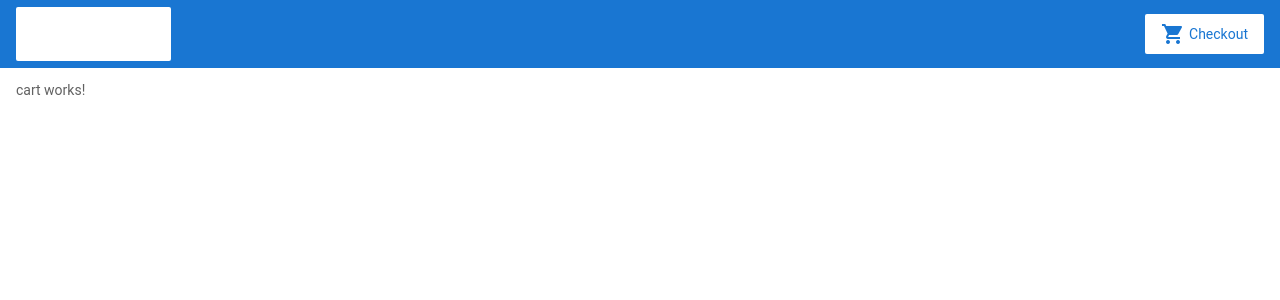
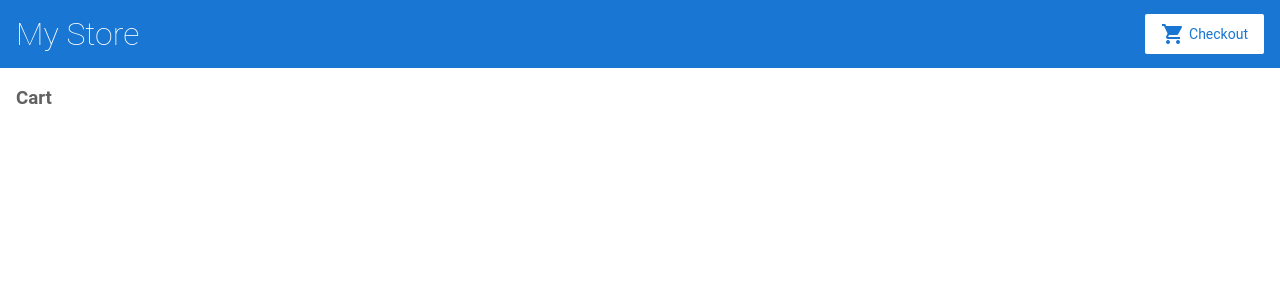
Before and after one commit to DMarcRQ/angular-dnzcju-ttt5z4, an Angular app: page /cart in a window 1280 px wide. Shown: the top 300 px of the page. Built offline with nearby package versions, Linux system fonts and the light colour scheme.

Commit message:
3 files modified

```diff
--- a/src/app/cart/cart.component.html
+++ b/src/app/cart/cart.component.html
@@ -1 +1,6 @@
-<p>cart works!</p>
+<h3>Cart</h3>
+
+<div class="cart-item" *ngFor="let item of items">
+  <span>{{ item.name }}</span>
+  <span>{{ item.price | currency }}</span>
+</div>
--- a/src/app/cart/cart.component.ts
+++ b/src/app/cart/cart.component.ts
@@ -1,4 +1,5 @@
 import { Component, OnInit } from '@angular/core';
+import { CartService } from '../cart.service';
 
 @Component({
   selector: 'app-cart',
@@ -7,7 +8,11 @@
 })
 export class CartComponent implements OnInit {
 
-  constructor() { }
+  items = this.cartService.getItems();
+
+  constructor(
+    private cartService: CartService
+  ) { }
 
   ngOnInit(): void {
   }
--- a/src/app/top-bar/top-bar.component.html
+++ b/src/app/top-bar/top-bar.component.html
@@ -1,8 +1,8 @@
-<a routerLink="/cart" class="button fancy-button">
+<a [routerLink]="['/']">
   <h1>My Store</h1>
 </a>
 
-<a class="button fancy-button"><i class="material-icons">shopping_cart</i>Checkout</a>
+<a routerLink="/cart" class="button fancy-button"><i class="material-icons">shopping_cart</i>Checkout</a>
 
 <!--
 Copyright Google LLC. All Rights Reserved.
```
